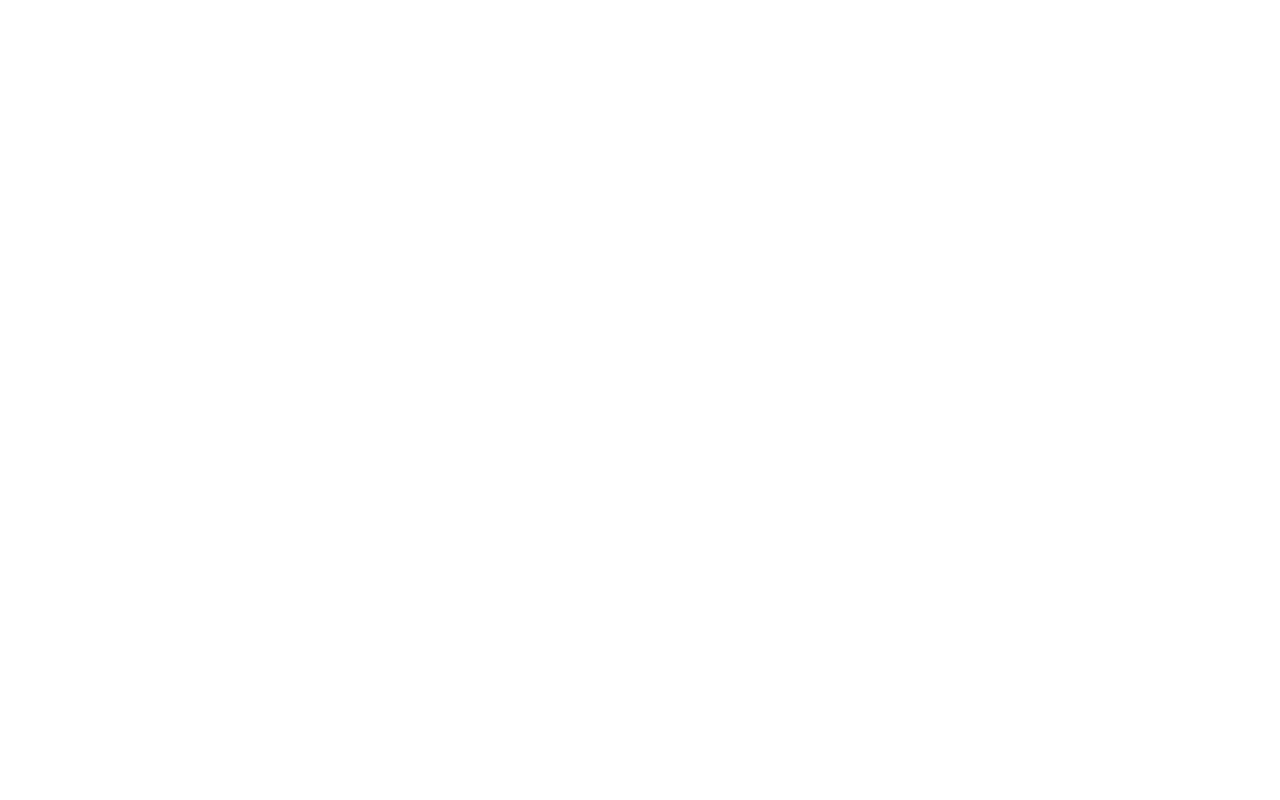
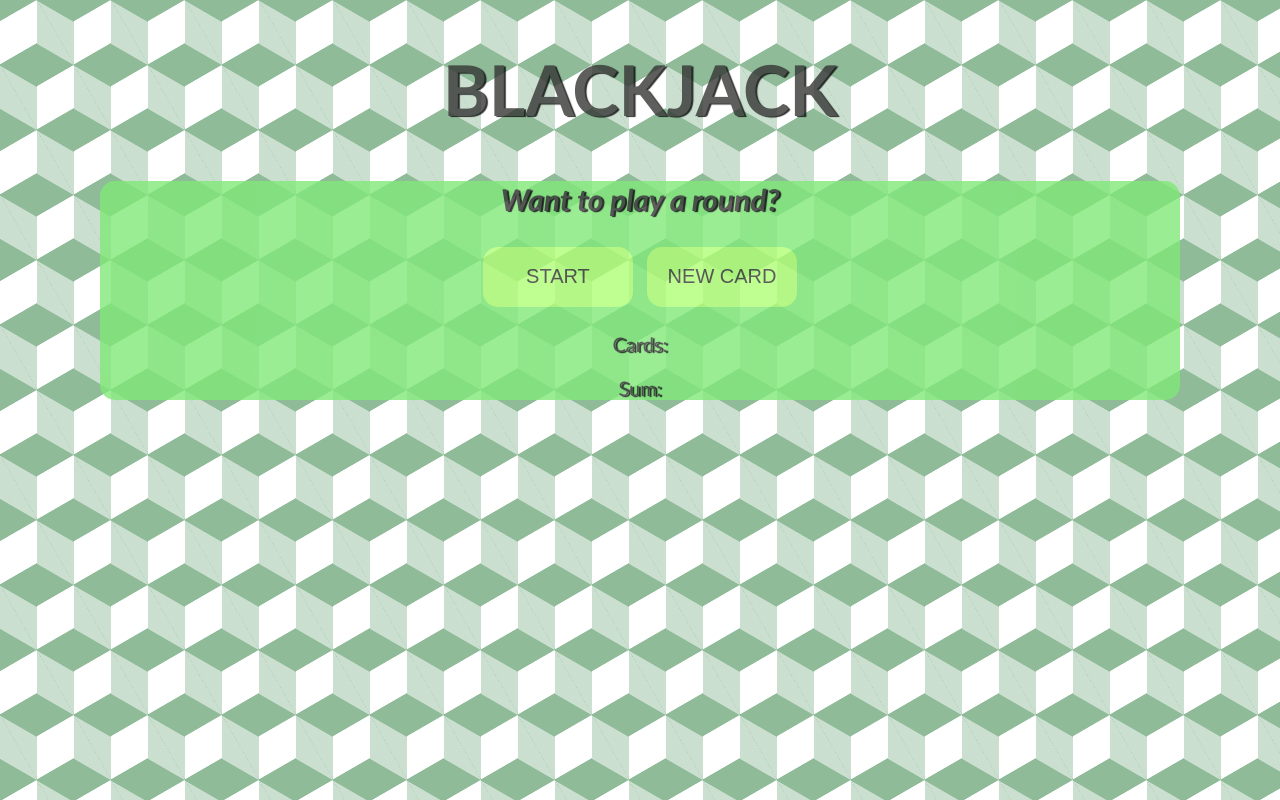
Before and after one commit to 10dawid/BlackJack, a plain HTML site: page index.html in a window 1280 px wide. Drawn offline with Linux system fonts and the light colour scheme.

Commit message:
added basic stuff
start btn
new card btn

```diff
--- a/css/style.css
+++ b/css/style.css
@@ -1,3 +1,44 @@
 body{
     margin: 0;
+    font-family: 'Trebuchet MS', 'Lucida Sans Unicode', 'Lucida Grande', 'Lucida Sans', Arial;
+    text-align: center;
+    color: #363635;
+    text-shadow: black 2px 1px 1px;
+    background-color: #ffffff;
+    opacity: 0.8;
+    background-image:  linear-gradient(30deg, #8FBB99 12%, transparent 12.5%, transparent 87%, #8FBB99 87.5%, #8FBB99), linear-gradient(150deg, #8FBB99 12%, transparent 12.5%, transparent 87%, #8FBB99 87.5%, #8FBB99), linear-gradient(30deg, #8FBB99 12%, transparent 12.5%, transparent 87%, #8FBB99 87.5%, #8FBB99), linear-gradient(150deg, #8FBB99 12%, transparent 12.5%, transparent 87%, #8FBB99 87.5%, #8FBB99), linear-gradient(60deg, #8FBB9977 25%, transparent 25.5%, transparent 75%, #8FBB9977 75%, #8FBB9977), linear-gradient(60deg, #8FBB9977 25%, transparent 25.5%, transparent 75%, #8FBB9977 75%, #8FBB9977);
+    background-size: 74px 130px;
+    background-position: 0 0, 0 0, 37px 65px, 37px 65px, 0 0, 37px 65px;
 }
+main{
+    margin: 50px 100px;
+    border-radius: 15px;
+    background: #81E979;
+    color: #363635;
+}
+h1{
+    font-size: 70px ;
+}
+h2{
+    font-size: 30px;
+}
+p{
+    font-size: 20px;
+}
+#message-el{
+    font-style: italic;
+}
+button{
+   background-color: #B0FE76;
+   color: #363635;
+   width: 150px;
+   height: 60px;
+   border: none;
+   border-radius: 15px;
+   font-size: 20px;
+   margin: 5px;
+}
+button:hover{
+    background: #363635;
+    color: #81E979;
+}
--- a/index.html
+++ b/index.html
@@ -4,6 +4,19 @@
         <link rel="stylesheet" href="css/style.css">
     </head>
     <body>
+        <header>
+            <h1>BLACKJACK</h1>
+        </header>
+        <main>
+            <h2 id="message-el">Want to play a round?</h2>
+            <button onclick="startGame()">START</button>
+            <button onclick="newCard()">NEW CARD</button>
+            <p id="cards-el">Cards:</p>
+            <p id="sum-el">Sum:</p>
+        </main>
+        <footer>
+
+        </footer>
         <script src="index.js"></script>
     </body>
 </html>
--- a/index.js
+++ b/index.js
@@ -1,12 +1,43 @@
-let firstCard = 12;
-let secondCard = 9;
+let messageEL = document.querySelector("#message-el")
+let sumEL = document.querySelector("#sum-el")
+let cardsEL = document.querySelector("#cards-el")
+let firstCard
+let secondCard
+let hasBlackJack = false
+let isAlive = true
+let hasStarted = false
+let message = ""
+let sum
 
-let sum = firstCard + secondCard;
-console.log(sum);
 
-if (sum < 21){
-    console.log("Do you want to draw a new card?")
+
+function startGame(){
+    hasStarted = true
+    firstCard = 10
+    secondCard = 11
+    cardsEL.textContent = "Cards: " + firstCard + " : " + secondCard
+
+    sum = firstCard + secondCard
+    if (sum < 21){
+        message= "Do you want to draw a new card?"
+    }
+    else if (sum === 21){
+        message = "Congrats!! You've got Blackjack!"
+        hasBlackJack = true
+    }
+    else{
+        message = "you are out of the game!"
+        isAlive = false
+    }
+    messageEL.textContent = message
+    sumEL.textContent = "Sum: " + sum
 }
-else if (sum == 21){
-    console.log("u just fuckin won")
+function newCard(){
+    if (hasStarted){
+        let nextCard = 10
+        sum += nextCard
+        sumEL.textContent = "Sum: " + sum
+        cardsEL.textContent += " : " + nextCard
+    }
 }
+console.log(newCard())
```
